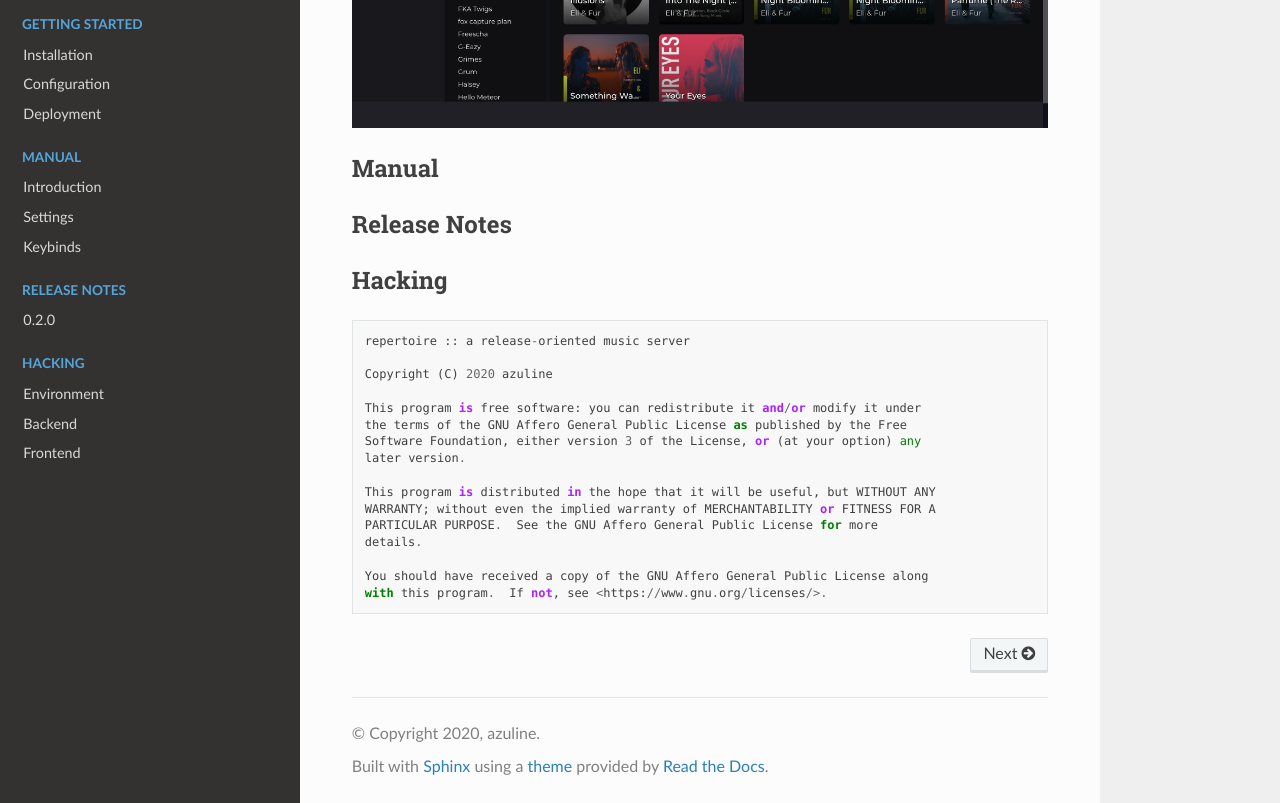
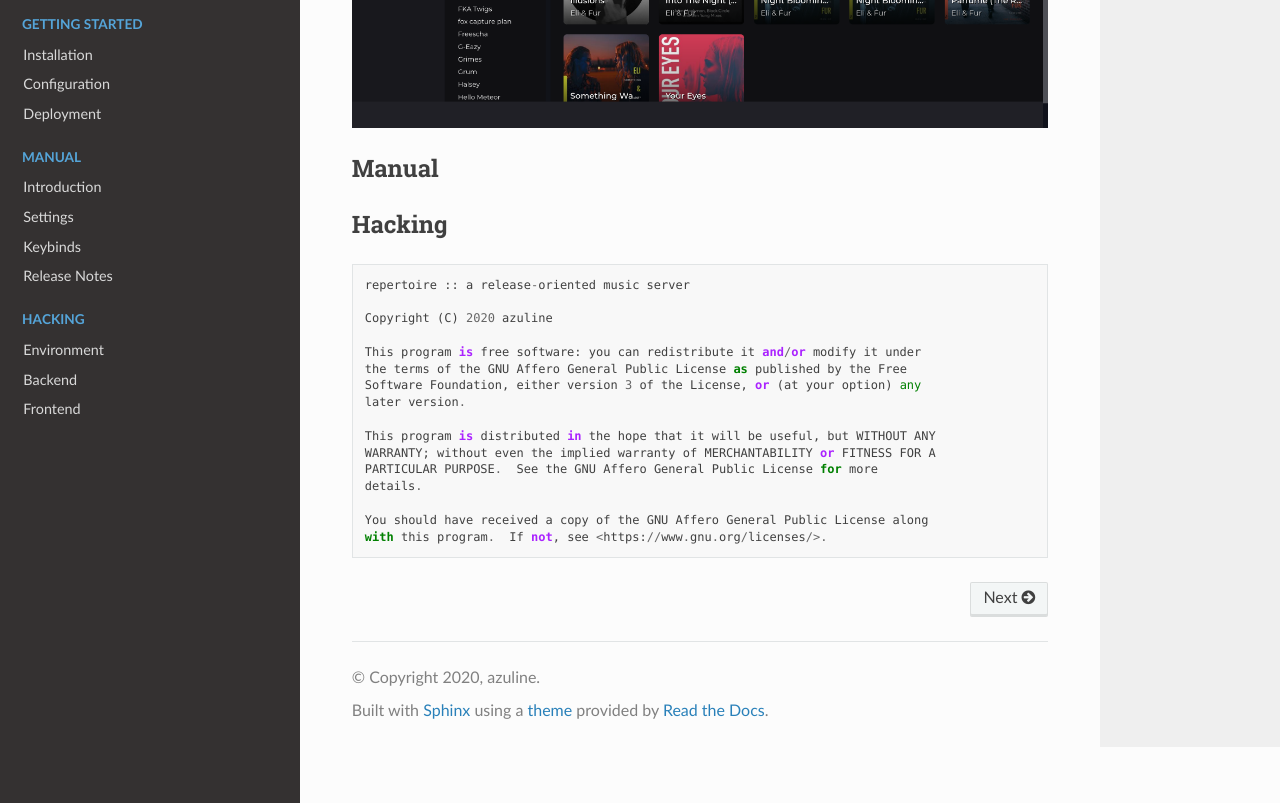
Before and after one commit to azuline/repertoire, a Sphinx documentation site: the page built from docs/index.rst, in a window 1280 px wide and 900 px high, scrolled down 827 px, cut to the strip 97-900 px from the top of the window. Built offline with Sphinx 7.4.7 and the Read the Docs theme 2.0.0, drawn with Linux system fonts in a browser that asks for light colours; pages that are not in the unit, such as notebooks, are missing from menus.

Commit message:
move release notes docs skeleton into manual section

```diff
--- a/docs/index.rst
+++ b/docs/index.rst
@@ -33,16 +33,7 @@ Manual
    manual/introduction
    manual/settings
    manual/keybinds
-
-Release Notes
--------------
-
-.. toctree::
-   :maxdepth: 2
-   :hidden:
-   :caption: Release Notes
-
-   release_notes/0.2.0
+   manual/release_notes
 
 Hacking
 -------
--- a/docs/release_notes/0.2.0.rst
+++ /dev/null
@@ -1,4 +0,0 @@
-0.2.0
-=====
-
-Rewritten MVP with core music player feature set.
```
Also changed, not shown: docs/manual/release_notes.rst (added, +9 -0 lines).
